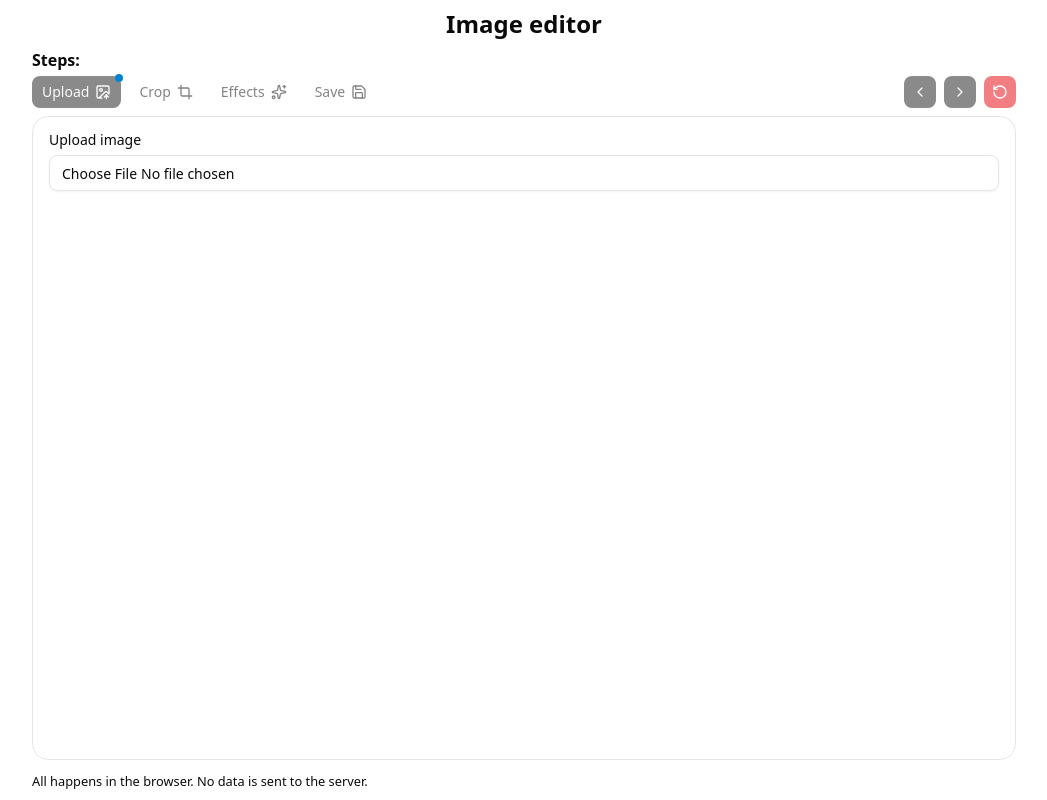
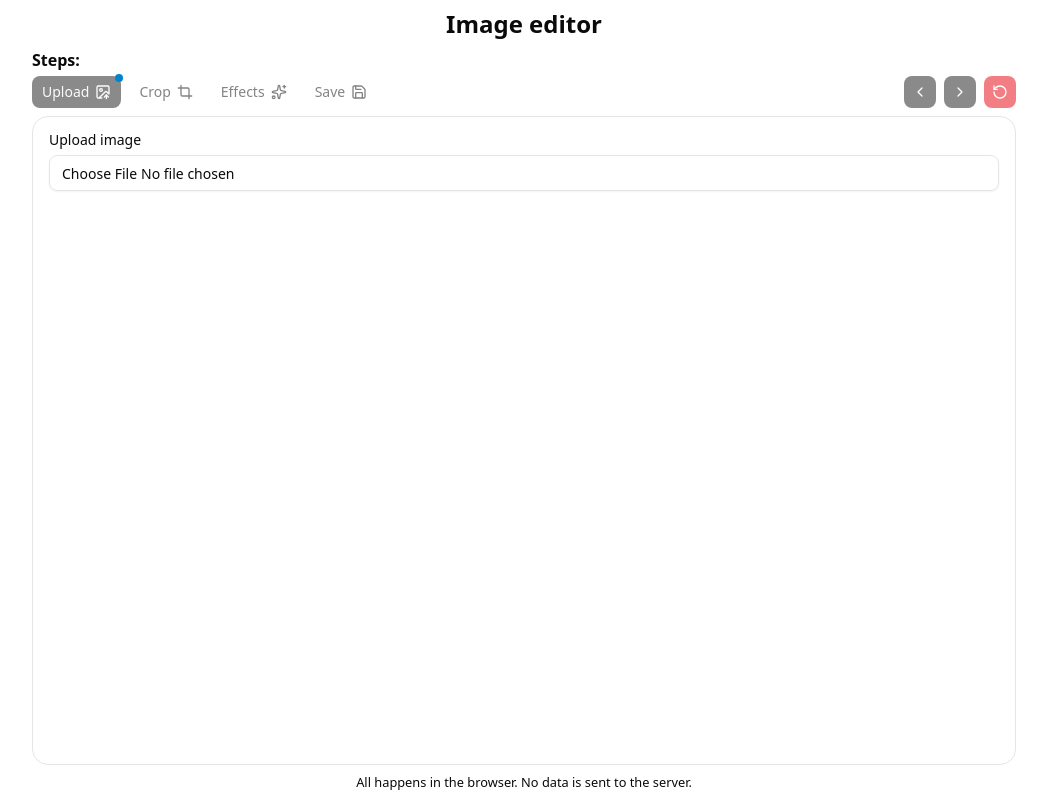
Before and after one commit to VolodymyrVoronov/simple-image-editor, a React (Vite) app: page / in a window 1280 px wide. Shown: the whole page, without its empty margins (116-1163 px from the left). Built offline with nearby package versions, Linux system fonts and the light colour scheme.

Commit message:
fix: improve footer layout for better alignment

```diff
--- a/src/App.tsx
+++ b/src/App.tsx
@@ -71,7 +71,7 @@ const App = () => {
         {step === 3 && <Save jumpTo={jumpTo} />}
       </main>
 
-      <footer>
+      <footer className="flex w-full justify-center">
         <small>
           All happens in the browser. No data is sent to the server.
         </small>
```
